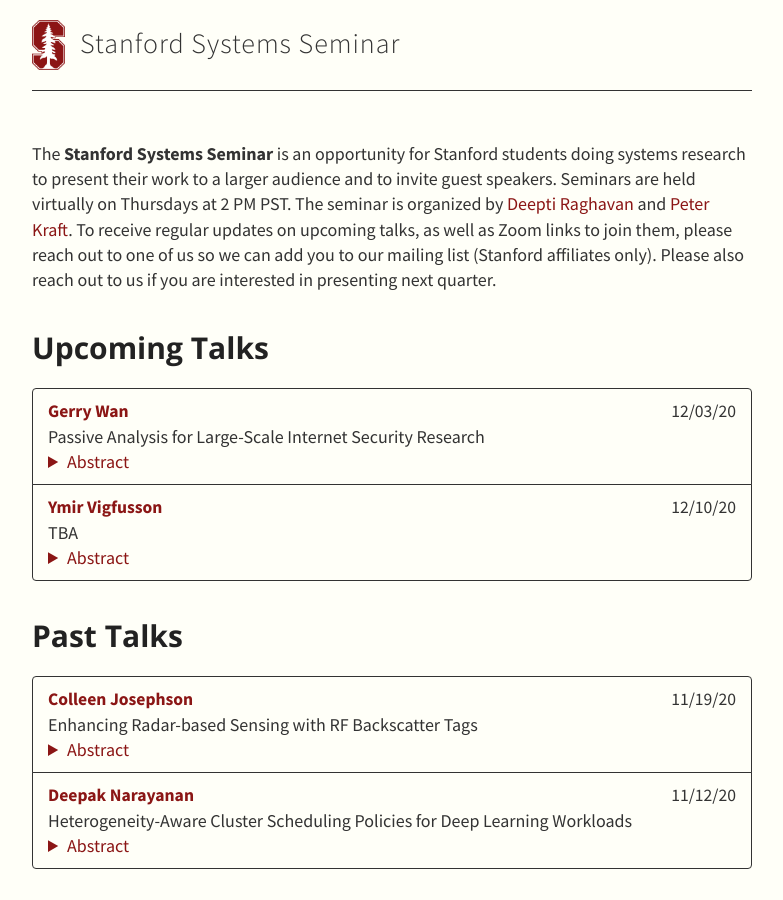
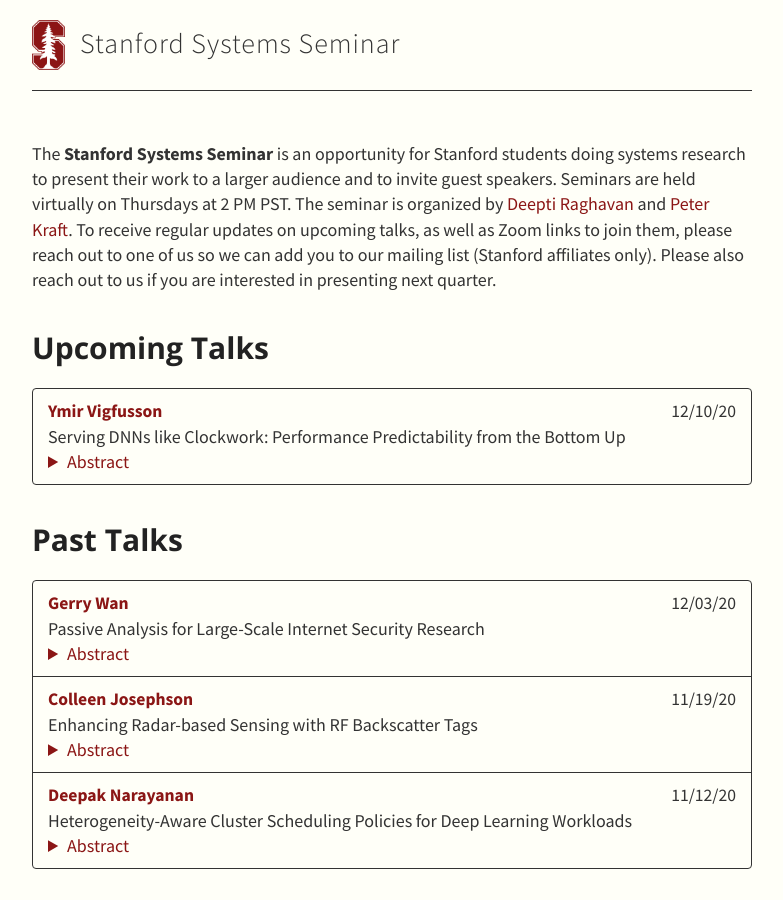
Before and after one commit to stanford-systems-seminar/stanford-systems-seminar.github.io, a Jekyll site: the page built from index.md, in a window 1280 px wide. Shown: the whole page, without its empty margins (248-1031 px from the left). Built offline with Jekyll 4.4.1, drawn with Linux system fonts in a browser that asks for light colours.

Commit message:
Update talks.yml

```diff
--- a/_data/talks.yml
+++ b/_data/talks.yml
@@ -1,16 +1,17 @@
 - type: Upcoming Talks
+  members:
+    - speaker: Ymir Vigfusson
+      date: 12/10/20
+      title: "Serving DNNs like Clockwork: Performance Predictability from the Bottom Up"
+      abstract: "Machine learning inference is becoming a core building block for interactive web applications. As a result, the underlying model serving systems on which these applications depend must consistently meet low latency targets. Existing model serving architectures use well-known reactive techniques to alleviate common-case sources of latency, but cannot effectively curtail tail latency caused by unpredictable execution times. Yet the underlying execution times are not fundamentally unpredictable --- on the contrary we observe that inference using Deep Neural Network (DNN) models has deterministic performance. In this talk, starting with the predictable execution times of individual DNN inferences, I will show how we adopt a principled design methodology to successively build a fully distributed model serving system that achieves predictable end-to-end performance. I will discuss the evaluation of our implementation, Clockwork, using production trace workloads, and show that Clockwork can support thousands of models while simultaneously meeting 100 ms latency targets for 99.997% of requests. Finally, I will demonstrate that Clockwork exploits predictable execution times to achieve tight request-level service-level objectives (SLOs) as well as a high degree of request-level performance isolation. Clockwork is a collaboration between researchers at Emory University and MPI-SWS, and is available online at https://gitlab.mpi-sws.org/cld/ml/clockwork."
+      biography: "Ymir Vigfusson is Assistant Professor of Computer Science at Emory University, co-PI of the Emory SimBioSys lab, a CDC Guest Researcher, and co-founder and Chief Science Officer of the cybersecurity companies Syndis and Adversary (acquired by Secure Code Warrior in 2020). His research focuses on the scalability of distributed systems, where caching systems hold a special place in his heart, as well as network science, computational epidemiology (influenza and malaria), and cybersecurity education. He holds a PhD in Computer Science from Cornell University and was on faculty at Reykjavik University in Iceland before joining Emory in 2014. Ymir is a former hacker, an NSF CAREER awardee, a father of four (please send help), a pianist and a private pilot, (I beg you), and that blasted Reviewer #3."
+      website: https://ymsir.com/index.html
+- type: Past Talks
   members:
     - speaker: Gerry Wan
       date: 12/03/20
       title: "Passive Analysis for Large-Scale Internet Security Research"
       abstract: "Security researchers depend on visibility into large volumes of network traffic in order to answer questions about security recommendations, new protocols, malware, and more. However, as traffic speeds increase to 100GbE and beyond, network data from large ISPs or enterprise networks is becoming more difficult to obtain and analyze. Historically, traffic analysis has been restricted to small networks due to the performance limitations of current tools. However, recent advances in x86 servers, NICs, and fast packet I/O libraries like DPDK and PF_RING show potential for performing passive analysis on high-speed traffic. I will present our work in progress on building a framework for high-speed passive analysis on a single server. Our goal is to allow users to subscribe to subsets of reassembled application-layer data (e.g., all TLS handshakes to Netflix), and automate many of the mechanical aspects of collecting network data, including implementing filters, reconstructing TCP streams at high speeds, and load balancing packet processing across cores."
-    - speaker: Ymir Vigfusson
-      date: 12/10/20
-      title: "TBA"
-      abstract: "TBA"
-      website: https://ymsir.com/index.html
-- type: Past Talks
-  members:
     - speaker: Colleen Josephson
       date: 11/19/20
       title: " Enhancing Radar-based Sensing with RF Backscatter Tags"
```
